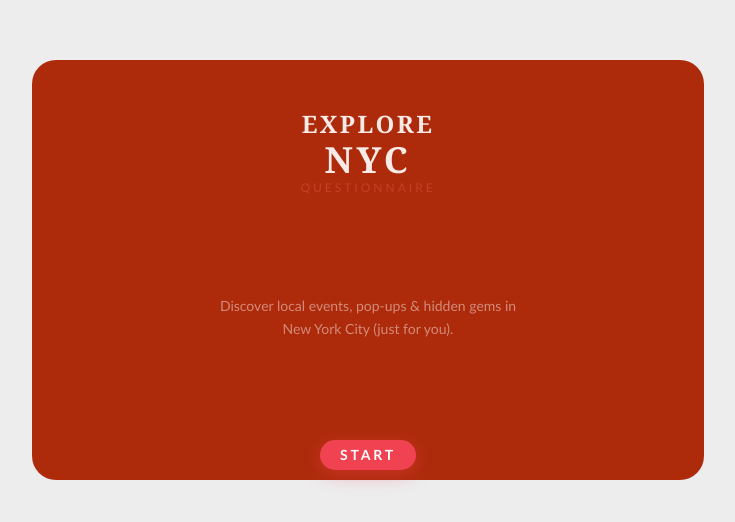
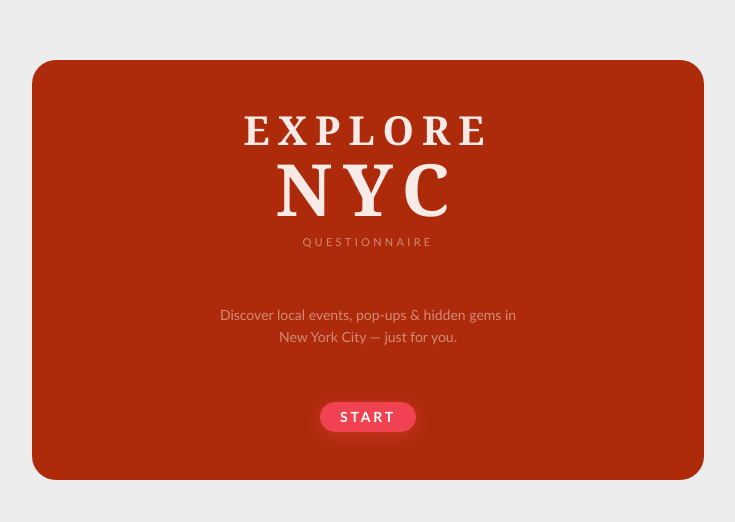
Before and after one commit to YuChan707/GDG-CityTech-SolutionChallenger-2026, a React (Vite) app in the folder Explore-NYC/: page / in a window 1280 px wide. Shown: the part 130-652 px from the top of the page, without its empty margins (272-1007 px from the left). Built offline with nearby package versions, Linux system fonts and the light colour scheme.

Commit message:
update the design

```diff
--- a/Explore-NYC/src/home/StartScreen.tsx
+++ b/Explore-NYC/src/home/StartScreen.tsx
@@ -10,44 +10,56 @@ export default function StartScreen() {
         style={{
           backgroundColor: '#AD2B0B',
           minHeight: '420px',
-          padding: '48px 20px 10px',
+          padding: '48px 20px 48px',
         }}
       >
-        {/* Logo */}
-        <div className="text-center mb-2">
+        {/* Logo — bigger title */}
+        <div className="text-center">
           <div
-            className="text-2xl font-bold tracking-widest uppercase"
-            style={{ color: 'rgba(255,255,255,0.9)', fontFamily: 'Playfair Display, Baskerville, Georgia, serif' }}
+            style={{
+              fontSize: '40px',
+              fontWeight: '700',
+              letterSpacing: '0.2em',
+              color: 'rgba(255,255,255,0.9)',
+              fontFamily: 'Playfair Display, Baskerville, Georgia, serif',
+              lineHeight: 1.1,
+            }}
           >
             EXPLORE
           </div>
           <div
-            className="text-4xl font-bold tracking-widest uppercase"
-            style={{ color: 'rgba(255,255,255,0.9)', fontFamily: 'Playfair Display, Baskerville, Georgia, serif' }}
+            style={{
+              fontSize: '72px',
+              fontWeight: '800',
+              letterSpacing: '0.15em',
+              color: 'rgba(255,255,255,0.9)',
+              fontFamily: 'Playfair Display, Baskerville, Georgia, serif',
+              lineHeight: 1,
+            }}
           >
             NYC
           </div>
         </div>
 
-        {/* Subtitle */}
+        {/* QUESTIONNAIRE — lighter but distinct from the title */}
         <p
-          className="text-xs tracking-[0.25em] uppercase mt-2 mb-1"
-          style={{ color: '#c44027' }}
+          className="uppercase tracking-[0.3em]"
+          style={{ fontSize: '11px', color: 'rgba(255,255,255,0.45)', marginTop: '10px' }}
         >
           QUESTIONNAIRE
         </p>
 
         {/* Hero space */}
-        <div className="flex-1 flex items-center justify-center w-full my-6">
+        <div className="flex-1 flex items-center justify-center w-full" style={{ margin: '24px 0' }}>
           <p
             className="text-center text-sm max-w-xs leading-relaxed"
             style={{ color: 'rgba(255,255,255,0.45)' }}
           >
-            Discover local events, pop-ups &amp; hidden gems in New York City (just for you).
+            Discover local events, pop-ups &amp; hidden gems in New York City — just for you.
           </p>
         </div>
 
-        {/* Start button */}
+        {/* START button — bottom padding matches top (48px) */}
         <button
           onClick={() => navigate('/questionnaire')}
           className="rounded-full text-sm font-semibold tracking-[0.2em] uppercase transition-all duration-200 hover:scale-105 active:scale-95"
--- a/Explore-NYC/src/questionary/Questionnaire.tsx
+++ b/Explore-NYC/src/questionary/Questionnaire.tsx
@@ -27,6 +27,7 @@ const TOTAL_STEPS = 4;
 export default function Questionnaire() {
   const navigate = useNavigate();
   const [step, setStep] = useState(0);
+  const [loading, setLoading] = useState(false);
   const [prefs, setPrefs] = useState<UserPreferences>({
     vibe: [],
     groupType: '',
@@ -62,7 +63,19 @@ export default function Questionnaire() {
     if (step < TOTAL_STEPS - 1) {
       setStep(s => s + 1);
     } else {
+      // Show loading screen while "processing" preferences
+      setLoading(true);
+      /**
+       * TODO: Replace setTimeout with actual API call:
+       * fetch('/api/recommendations', {
+       *   method: 'POST',
+       *   headers: { 'Content-Type': 'application/json' },
+       *   body: JSON.stringify({ preferences: prefs }),
+       * }).then(() => navigate('/filter', { state: { preferences: prefs } }));
+       */
+      setTimeout(() => {
         navigate('/filter', { state: { preferences: prefs } });
+      }, 2200);
     }
   }
 
@@ -77,6 +90,53 @@ export default function Questionnaire() {
     return true;
   })();
 
+  // ── Loading screen ────────────────────────────────────────────────────────
+  if (loading) {
+    return (
+      <div className="min-h-screen bg-[#EDEDEE] flex items-center justify-center p-6">
+        <div
+          className="w-full max-w-sm rounded-3xl flex flex-col items-center"
+          style={{ backgroundColor: '#AD2B0B', padding: '48px 24px' }}
+        >
+          {/* Spinner */}
+          <div
+            className="rounded-full"
+            style={{
+              width: '48px',
+              height: '48px',
+              border: '4px solid rgba(255,255,255,0.15)',
+              borderTopColor: '#F04251',
+              animation: 'spin 0.9s linear infinite',
+            }}
+          />
+
+          <div style={{ height: '24px' }} />
+
+          <p
+            className="text-sm font-semibold tracking-widest uppercase text-center"
+            style={{ color: 'rgba(255,255,255,0.85)' }}
+          >
+            Finding your events…
+          </p>
+
+          <div style={{ height: '10px' }} />
+
+          <p
+            className="text-xs text-center leading-relaxed"
+            style={{ color: 'rgba(255,255,255,0.4)', maxWidth: '220px' }}
+          >
+            Checking preferences
+            {/* TODO: will call Vertex AI recommendation API here */}
+          </p>
+        </div>
+
+        {/* Keyframe for spinner */}
+        <style>{`@keyframes spin { to { transform: rotate(360deg); } }`}</style>
+      </div>
+    );
+  }
+
+  // ── Questionnaire ─────────────────────────────────────────────────────────
   return (
     <div className="min-h-screen bg-[#EDEDEE] flex items-center justify-center p-6">
       <div
@@ -106,7 +166,7 @@ export default function Questionnaire() {
           </span>
         </div>
 
-        {/* Step 0: Vibe */}
+        {/* Step 0: Vibe — 3-column equal grid */}
         {step === 0 && (
           <div className="flex flex-col">
             <div style={{ height: '12px' }} />
@@ -122,12 +182,10 @@ export default function Questionnaire() {
                 <button
                   key={v}
                   onClick={() => toggleVibe(v)}
-                  className="rounded-full text-xs font-medium tracking-wide text-center transition-all duration-150 hover:opacity-90"
+                  className="w-full rounded-full text-xs font-medium tracking-wide text-center transition-all duration-150 hover:opacity-90"
                   style={{
                     height: '36px',
-                    backgroundColor: prefs.vibe.includes(v)
-                      ? '#F04251'
-                      : 'rgba(255,255,255,0.15)',
+                    backgroundColor: prefs.vibe.includes(v) ? '#F04251' : 'rgba(255,255,255,0.15)',
                     color: prefs.vibe.includes(v) ? '#fff' : 'rgba(255,255,255,0.8)',
                   }}
                 >
@@ -138,7 +196,7 @@ export default function Questionnaire() {
           </div>
         )}
 
-        {/* Step 1: Group type */}
+        {/* Step 1: Group type — 2-column equal grid */}
         {step === 1 && (
           <div className="flex flex-col">
             <div style={{ height: '12px' }} />
@@ -154,12 +212,10 @@ export default function Questionnaire() {
                 <button
                   key={g}
                   onClick={() => setPrefs(p => ({ ...p, groupType: g }))}
-                  className="rounded-full text-sm font-medium tracking-wide text-center transition-all duration-150 hover:opacity-90"
+                  className="w-full rounded-full text-sm font-medium tracking-wide text-center transition-all duration-150 hover:opacity-90"
                   style={{
                     height: '36px',
-                    backgroundColor: prefs.groupType === g
-                      ? '#F04251'
-                      : 'rgba(255,255,255,0.15)',
+                    backgroundColor: prefs.groupType === g ? '#F04251' : 'rgba(255,255,255,0.15)',
                     color: prefs.groupType === g ? '#fff' : 'rgba(255,255,255,0.8)',
                   }}
                 >
@@ -182,7 +238,7 @@ export default function Questionnaire() {
             </h2>
             <div style={{ height: '12px' }} />
 
-            {/* Section: Text input */}
+            {/* Text input */}
             <div className="relative">
               <input
                 type="text"
@@ -212,7 +268,7 @@ export default function Questionnaire() {
 
             <div style={{ height: '14px' }} />
 
-            {/* Section: Predefined tags */}
+            {/* Predefined tags */}
             <div className="flex flex-wrap gap-3">
               {INTEREST_TAGS.map(tag => (
                 <button
@@ -221,9 +277,7 @@ export default function Questionnaire() {
                   className="rounded-full text-xs font-medium tracking-wide transition-all duration-150"
                   style={{
                     padding: '5px 20px',
-                    backgroundColor: prefs.interests.includes(tag)
-                      ? '#F04251'
-                      : 'rgba(255,255,255,0.15)',
+                    backgroundColor: prefs.interests.includes(tag) ? '#F04251' : 'rgba(255,255,255,0.15)',
                     color: prefs.interests.includes(tag) ? '#fff' : 'rgba(255,255,255,0.75)',
                   }}
                 >
@@ -232,7 +286,6 @@ export default function Questionnaire() {
               ))}
             </div>
 
-            {/* Section: Custom chip */}
             {prefs.customInput && (
               <>
                 <div style={{ height: '12px' }} />
@@ -261,7 +314,6 @@ export default function Questionnaire() {
               What's your budget?
             </h2>
             <div style={{ height: '12px' }} />
-            {/* Dropdown-style list */}
             <div
               className="rounded-2xl overflow-hidden"
               style={{ backgroundColor: 'rgba(255,255,255,0.12)' }}
@@ -292,9 +344,10 @@ export default function Questionnaire() {
           </div>
         )}
 
-        {/* Next button */}
+        {/* NEXT / DONE — tooltip when no option selected */}
         <div style={{ height: '28px' }} />
         <div className="flex justify-center">
+          <div className="relative group">
             <button
               onClick={handleNext}
               disabled={!canProceed}
@@ -303,6 +356,25 @@ export default function Questionnaire() {
             >
               {step === TOTAL_STEPS - 1 ? 'DONE' : 'NEXT'}
             </button>
+
+            {/* Tooltip — only visible on hover when button is disabled */}
+            {!canProceed && (
+              <div
+                className="absolute bottom-full left-1/2 -translate-x-1/2 mb-2 pointer-events-none
+                           opacity-0 group-hover:opacity-100 transition-opacity duration-150"
+                style={{
+                  backgroundColor: 'rgba(0,0,0,0.75)',
+                  color: '#fff',
+                  fontSize: '11px',
+                  padding: '4px 12px',
+                  borderRadius: '20px',
+                  whiteSpace: 'nowrap',
+                }}
+              >
+                Select one option
+              </div>
+            )}
+          </div>
         </div>
       </div>
     </div>
```
Lines whose indentation alone changed are shown as unchanged.
